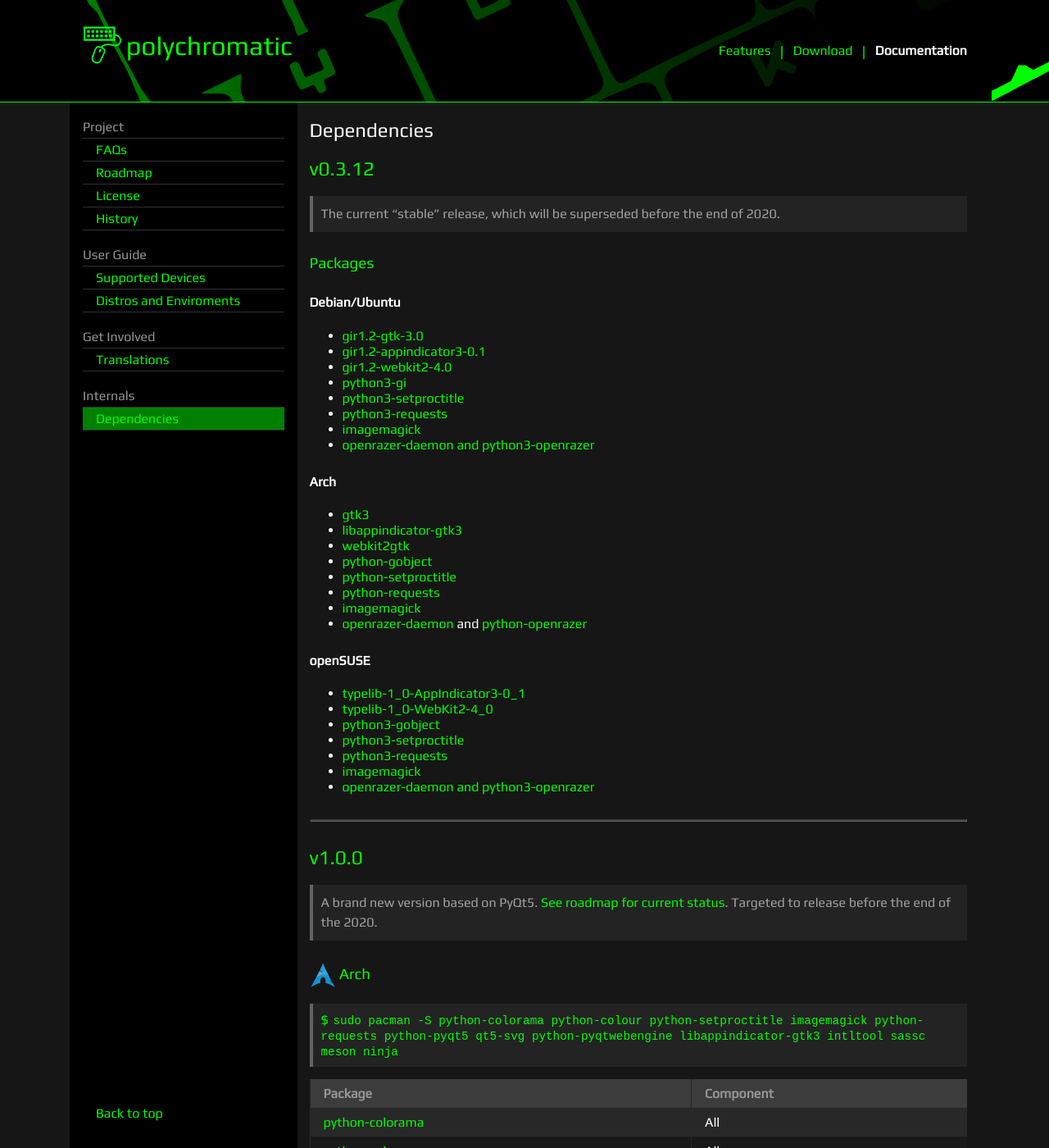
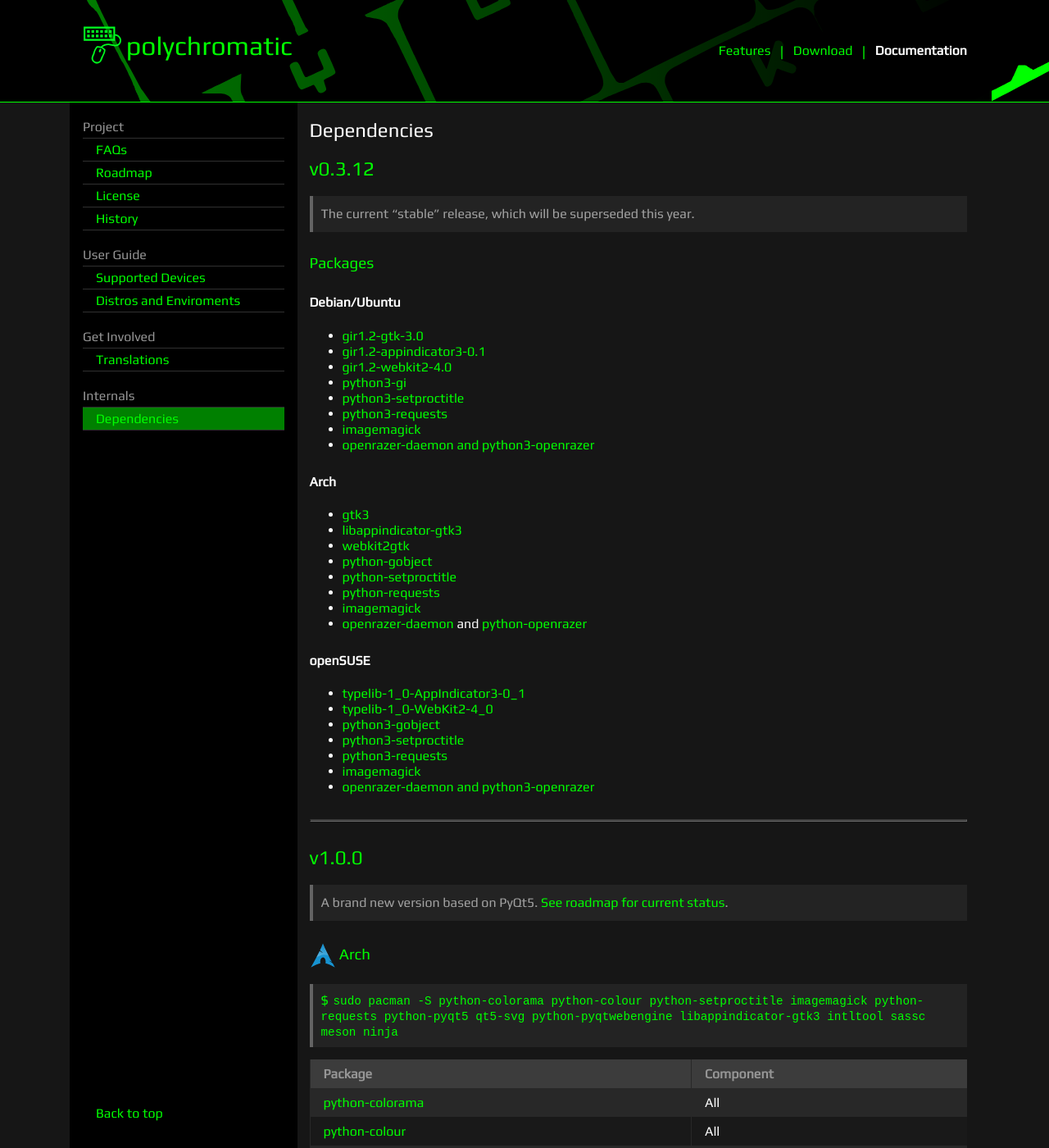
Before and after one commit to polychromatic/website, a Jekyll site: the page built from docs/dependencies.md, in a window 1280 px wide and 1400 px high. Shown: the whole window at 82% size. Built offline with Jekyll 4.4.1, drawn with Linux system fonts in a browser that asks for light colours.

Commit message:
Update release date references
It's hard to give a date and stick to it without rushing.

See also: 41a1fad1f84388fdc83d21bb124bf229fd30f5e8

```diff
--- a/docs/dependencies.md
+++ b/docs/dependencies.md
@@ -7,7 +7,7 @@ class: docs
 
 # v0.3.12
 
-> The current "stable" release, which will be superseded before the end of 2020.
+> The current "stable" release, which will be superseded this year.
 
 ### Packages
 
@@ -48,8 +48,7 @@ class: docs
 # v1.0.0
 
 > A brand new version based on PyQt5.
-> [See roadmap for current status](/docs/roadmap/). Targeted to release before
-> the end of the 2020.
+> [See roadmap for current status](/docs/roadmap/).
 
 {% include partials/dependencies_table.html
     distro_id = "arch"
```
Also changed, not shown: docs/faqs.md (+1 -1 lines).
